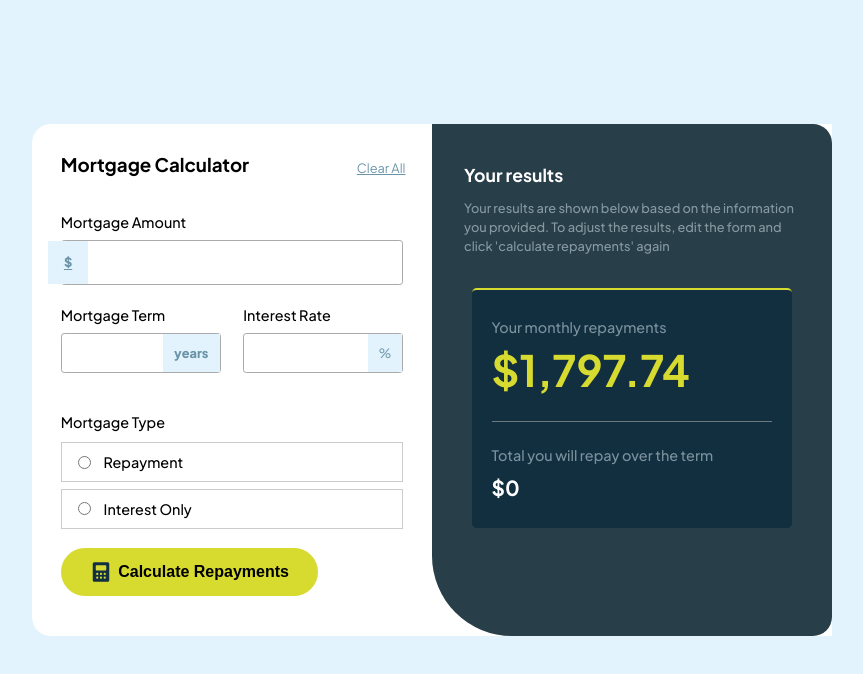
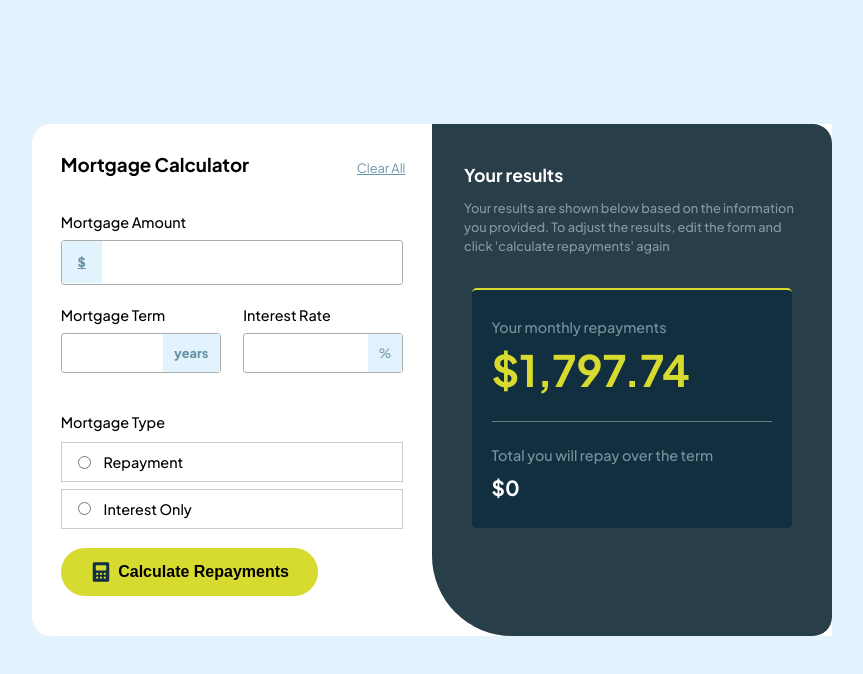
Before and after one commit to JunLovin/mortgage-repayment-calculator, a React (Vite) app: page / in a window 1280 px wide. Shown: the top 674 px of the page, without its empty margins (208-1071 px from the left). Built offline with nearby package versions, Linux system fonts and the light colour scheme.

Commit message:
Add left to dollar span in mortgage amount input

```diff
--- a/src/App.css
+++ b/src/App.css
@@ -53,8 +53,8 @@ label {
     position: relative;
     color: var(--slate-700);
     font-weight: 900;
-    top: 2.475rem;
-    left: -8.65rem !important;
+    top: 2.46rem;
+    left: -7.8rem !important;
     padding: .82rem 1rem;
     align-content: center;
     background-color: var(--slate-100);
```
